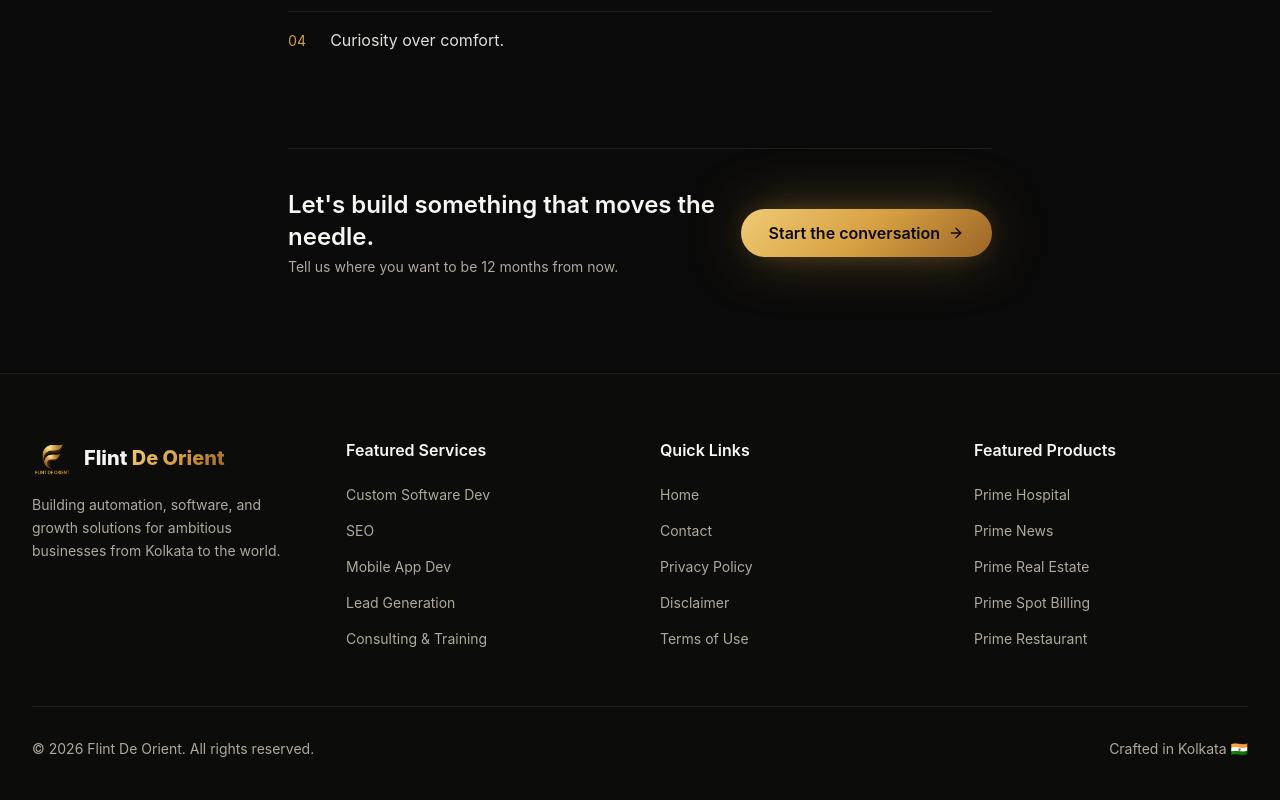
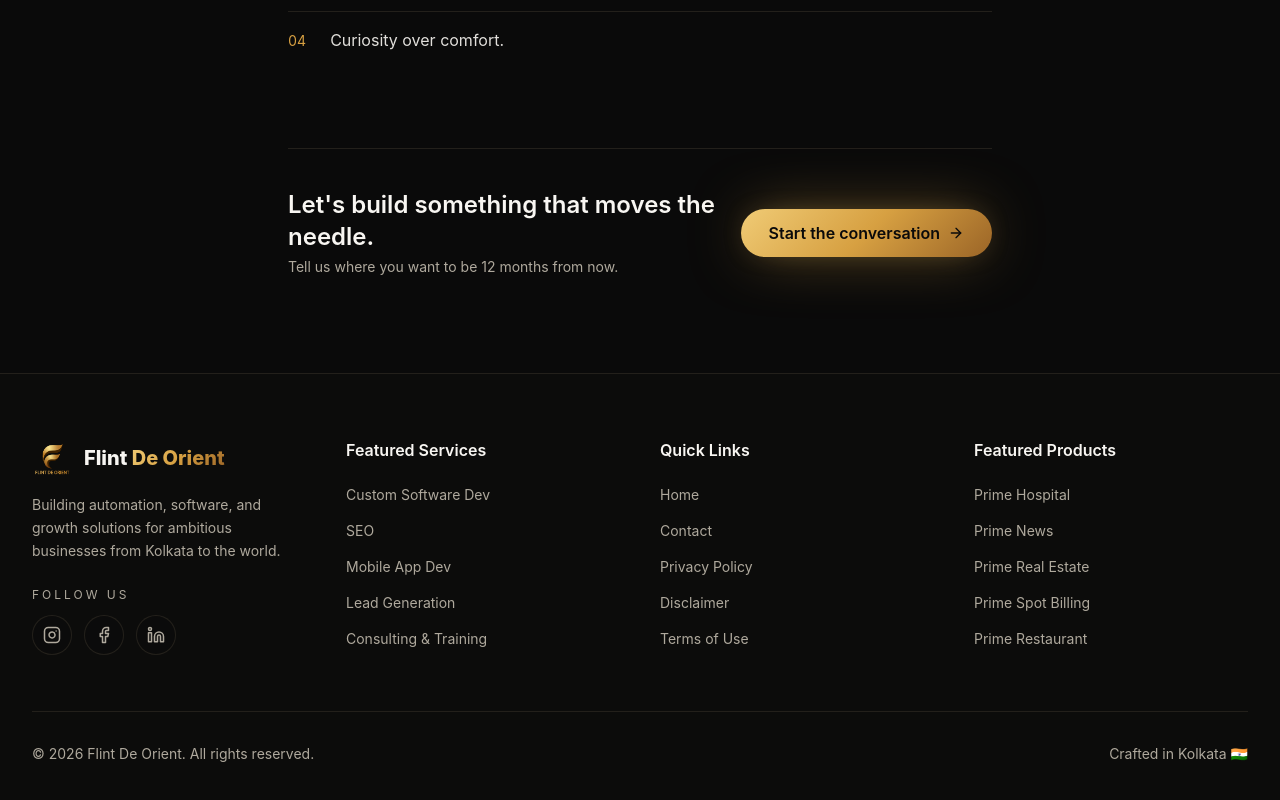
Before and after one commit to flint-de-orient/flintdeorient, a React (Vite) app: page /about in a window 1280 px wide. Shown: the part 2288-3088 px from the top of the page. Built offline with nearby package versions, Linux system fonts and the light colour scheme; the HTML template or start-up script is replaced by a standard one.

Commit message:
Changes
Co-authored-by: sandipmandalgit <121313012+sandipmandalgit@users.noreply.github.com>

```diff
--- a/src/components/site/Footer.tsx
+++ b/src/components/site/Footer.tsx
@@ -1,4 +1,11 @@
+import { Instagram, Facebook, Linkedin } from "lucide-react";
 import logo from "@/assets/flint-logo.png";
+
+const socials = [
+  { label: "Instagram", handle: "@flint_de_orient", href: "https://instagram.com/flint_de_orient", Icon: Instagram },
+  { label: "Facebook", handle: "Flint De Orient", href: "https://facebook.com/flintdeorient", Icon: Facebook },
+  { label: "LinkedIn", handle: "Flint De Orient", href: "https://www.linkedin.com/company/flint-de-orient", Icon: Linkedin },
+];
 
 const cols = [
   {
@@ -31,6 +38,24 @@ export const Footer = () => {
               Building automation, software, and growth solutions for ambitious
               businesses from Kolkata to the world.
             </p>
+            <div className="pt-2">
+              <p className="text-xs uppercase tracking-[0.25em] text-muted-foreground mb-3">Follow us</p>
+              <div className="flex items-center gap-3">
+                {socials.map(({ label, handle, href, Icon }) => (
+                  <a
+                    key={label}
+                    href={href}
+                    target="_blank"
+                    rel="noopener noreferrer"
+                    aria-label={`${label} — ${handle}`}
+                    title={`${label} · ${handle}`}
+                    className="group inline-flex h-10 w-10 items-center justify-center rounded-full border border-border/60 bg-background/40 text-muted-foreground hover:text-gold hover:border-gold hover:shadow-glow-gold transition-all"
+                  >
+                    <Icon size={18} className="transition-transform group-hover:scale-110" />
+                  </a>
+                ))}
+              </div>
+            </div>
           </div>
 
           {cols.map((c) => (
```
